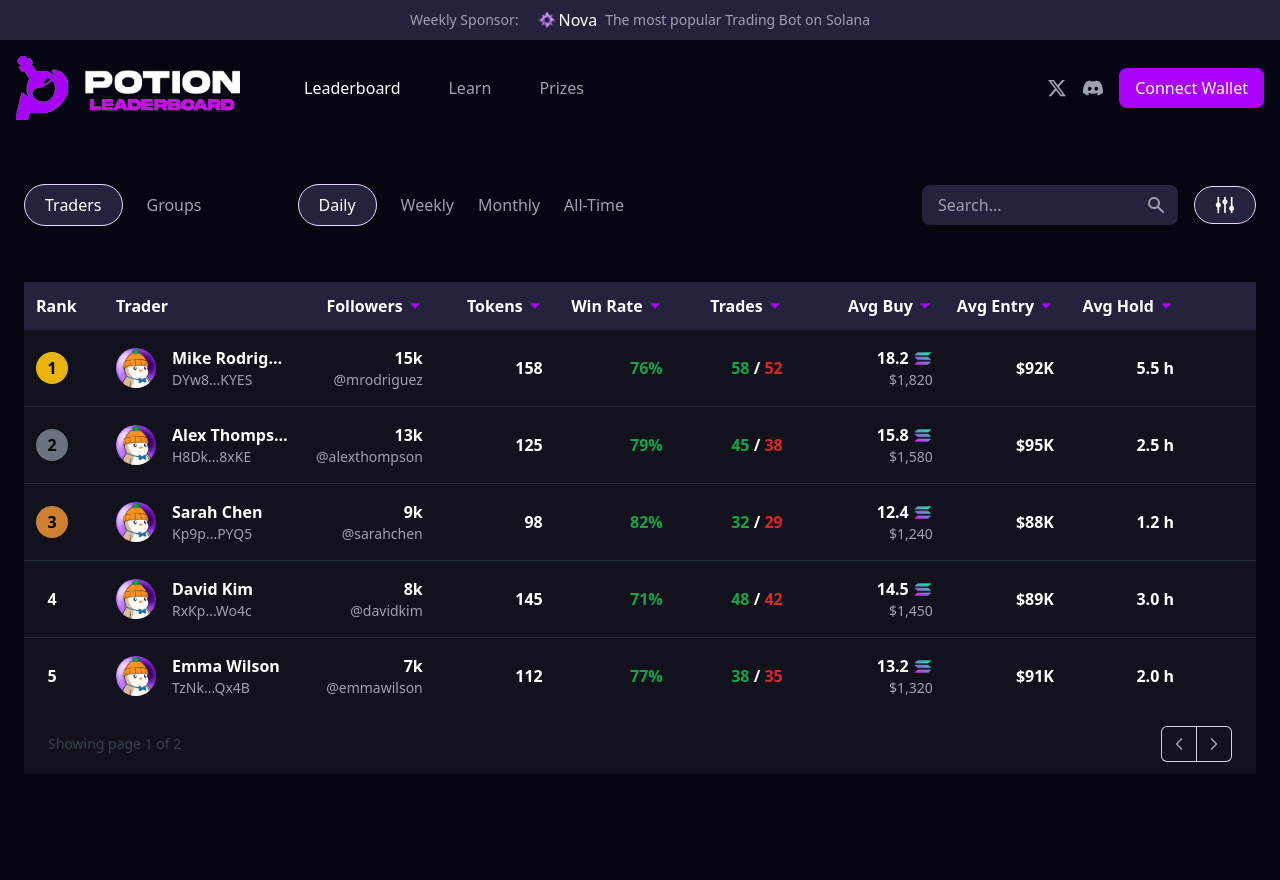
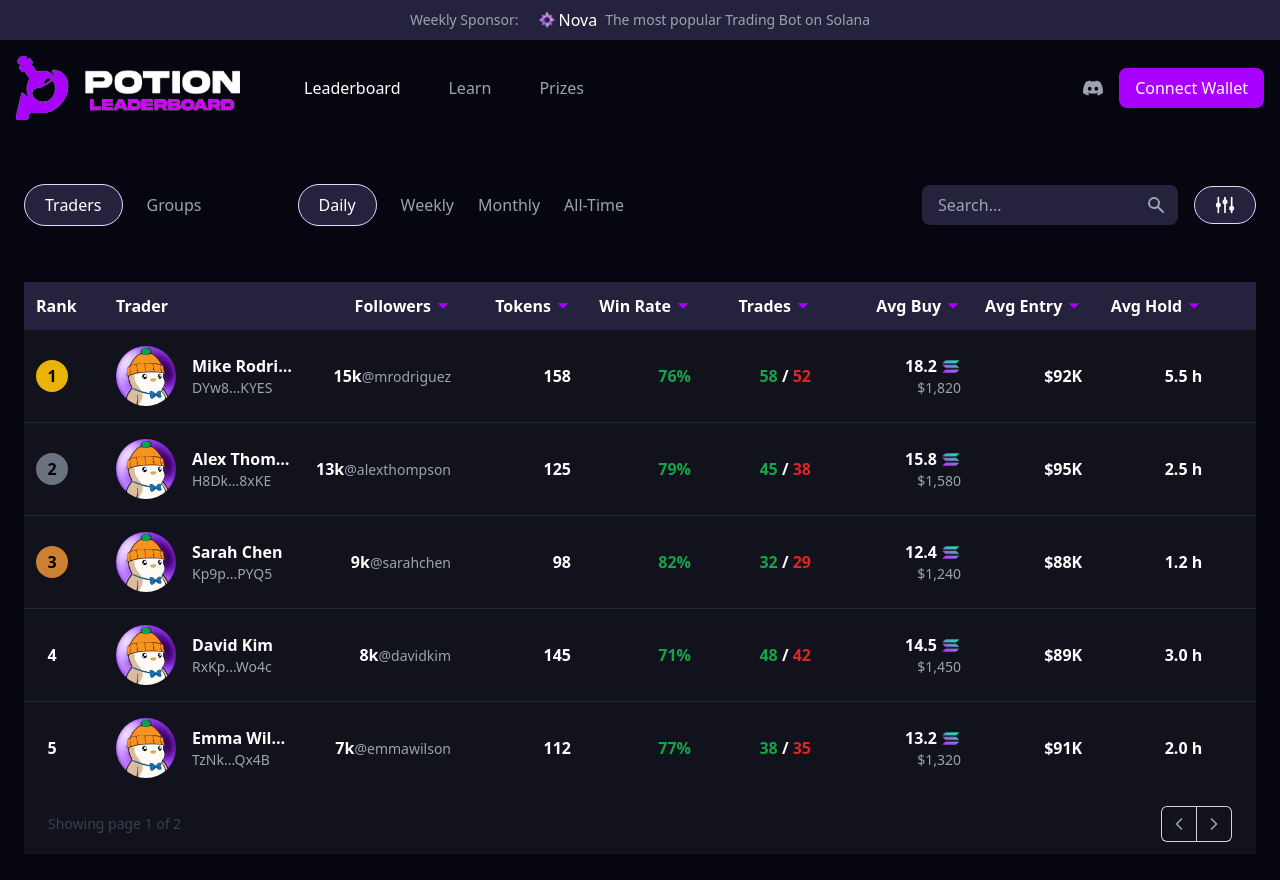
Before and after one commit to deiv-hash/potion-leaderboard, a Next.js app: page / in a window 1280 px wide. Shown: the top 880 px of the page. Built offline with nearby package versions, Linux system fonts and the light colour scheme.

Commit message:
Enhance Leaderboard UI with improved trader details and links

```diff
--- a/app/components/Leaderboard.tsx
+++ b/app/components/Leaderboard.tsx
@@ -189,8 +189,8 @@ export function Leaderboard({
                       <Image
                         alt={`${trader.name}'s profile`}
                         src={trader.image}
-                        width={40}
-                        height={40}
+                        width={60}
+                        height={60}
                         className="rounded-full"
                       />
                       <div className="ml-2 min-w-0">
@@ -202,7 +202,7 @@ export function Leaderboard({
                                 e.stopPropagation();
                                 copyToClipboard(trader.wallet);
                               }}
-                              className="cursor-pointer font-light hover:text-purple-300 truncate"
+                              className="cursor-pointer text-md font-light hover:text-purple-300 truncate"
                             >
                               {copied === trader.wallet
                                 ? "Copied"
@@ -220,7 +220,7 @@ export function Leaderboard({
                             </a>*/}
                           </div>
                           {viewType === "tokens" && (
-                            <div className="flex items-center gap-2">
+                            <div className="flex items-center gap-1">
                               <a
                                 href={`https://x.com/search?q=($${trader.name}%20OR%20${trader.wallet})&src=typed_query&f=live`}
                                 target="_blank"
@@ -229,7 +229,7 @@ export function Leaderboard({
                                 <TwitterIcon />
                               </a>
                               <a
-                                href={`https://solscan.com/token/${trader.wallet}`}
+                                href={`https://solscan.io/token/${trader.wallet}`}
                                 target="_blank"
                                 className="h-4 w-4 cursor-pointer hover:text-purple-300"
                               >
@@ -257,9 +257,13 @@ export function Leaderboard({
                       <td className="px-3 py-4 min-w-[120px] text-right">
                         <div>
                           {formatNumber(trader.xFollowers)}
-                          <div className="text-gray-400 text-sm font-light truncate">
+                          <a
+                            href={`https://x.com/${trader.xTag}`}
+                            target="_blank"
+                            className="text-gray-400 text-sm font-light truncate"
+                          >
                             {trader.xTag}
-                          </div>
+                          </a>
                         </div>
                       </td>
                       <td className="px-3 py-4 min-w-[100px] text-right">
--- a/app/components/icons/SolscanIcon.tsx
+++ b/app/components/icons/SolscanIcon.tsx
@@ -1,11 +1,5 @@
-export const SolscanIcon = ({ className = "", ...props }) => (
-  <svg
-    xmlns="http://www.w3.org/2000/svg"
-    viewBox="0 0 12 12"
-    fill="none"
-    className={className}
-    {...props}
-  >
+export const SolscanIcon = () => (
+  <svg xmlns="http://www.w3.org/2000/svg" viewBox="0 0 12 12" fill="none">
     <g clipPath="url(#clip0_7285_39158)">
       <path
         d="M6.01636 4.00009C7.13373 4.01022 8.01559 4.91214 7.99979 6.02777C7.98393 7.1438 7.0732 8.02421 5.96028 7.99949C4.85998 7.97516 3.99715 7.0927 4.00001 5.99492C4.00286 4.8797 4.90179 3.98995 6.01636 4.00009Z"
--- a/app/components/icons/TwitterIcon.tsx
+++ b/app/components/icons/TwitterIcon.tsx
@@ -2,7 +2,6 @@ export const TwitterIcon = () => (
   <svg
     xmlns="http://www.w3.org/2000/svg"
     viewBox="0 0 24 24"
-    className="w-5 h-5"
     fill="currentColor"
   >
     <path d="M18.244 2.25h3.308l-7.227 8.26 8.502 11.24H16.17l-5.214-6.817L4.99 21.75H1.68l7.73-8.835L1.254 2.25H8.08l4.713 6.231zm-1.161 17.52h1.833L7.084 4.126H5.117z" />
```
